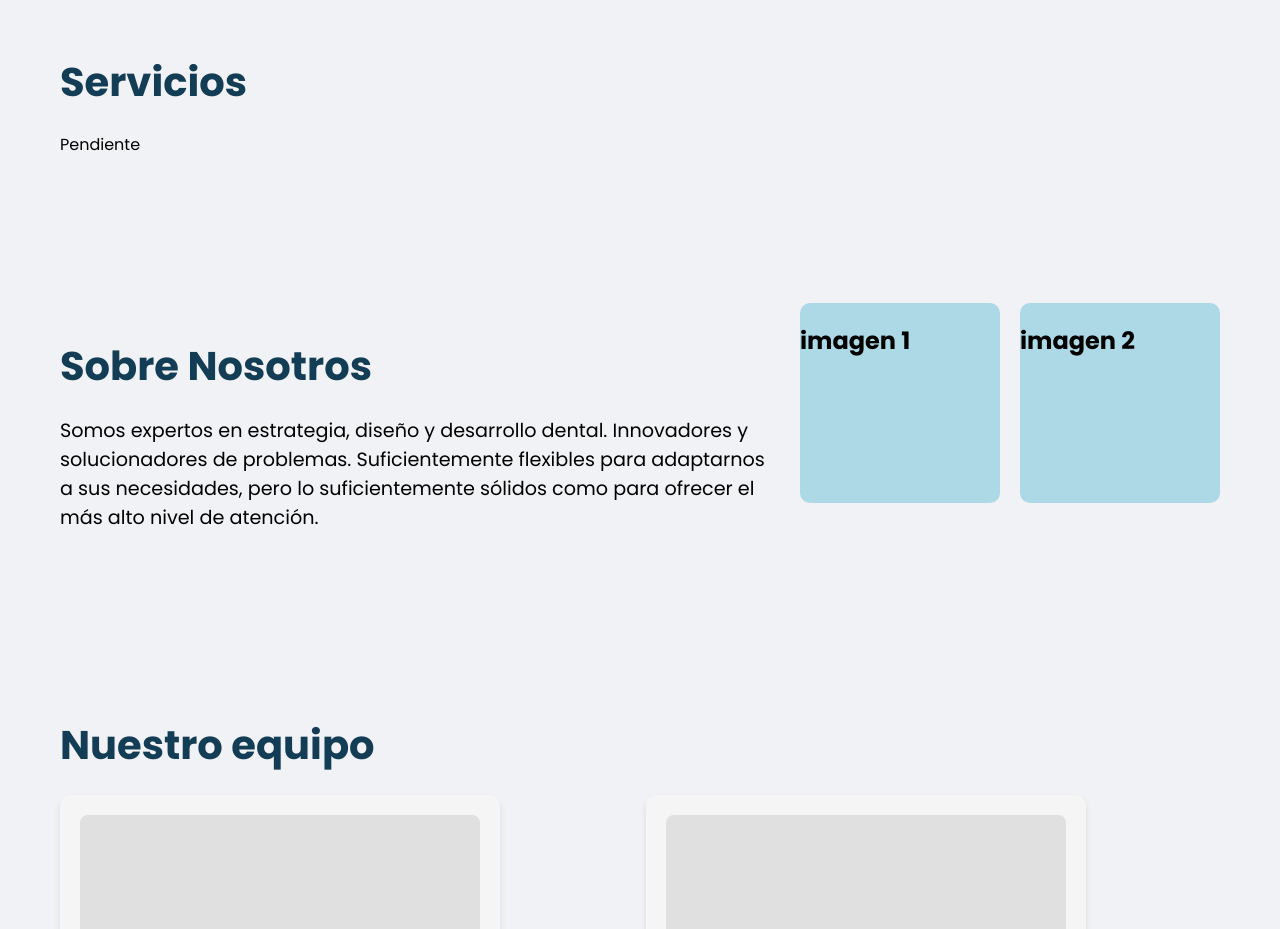
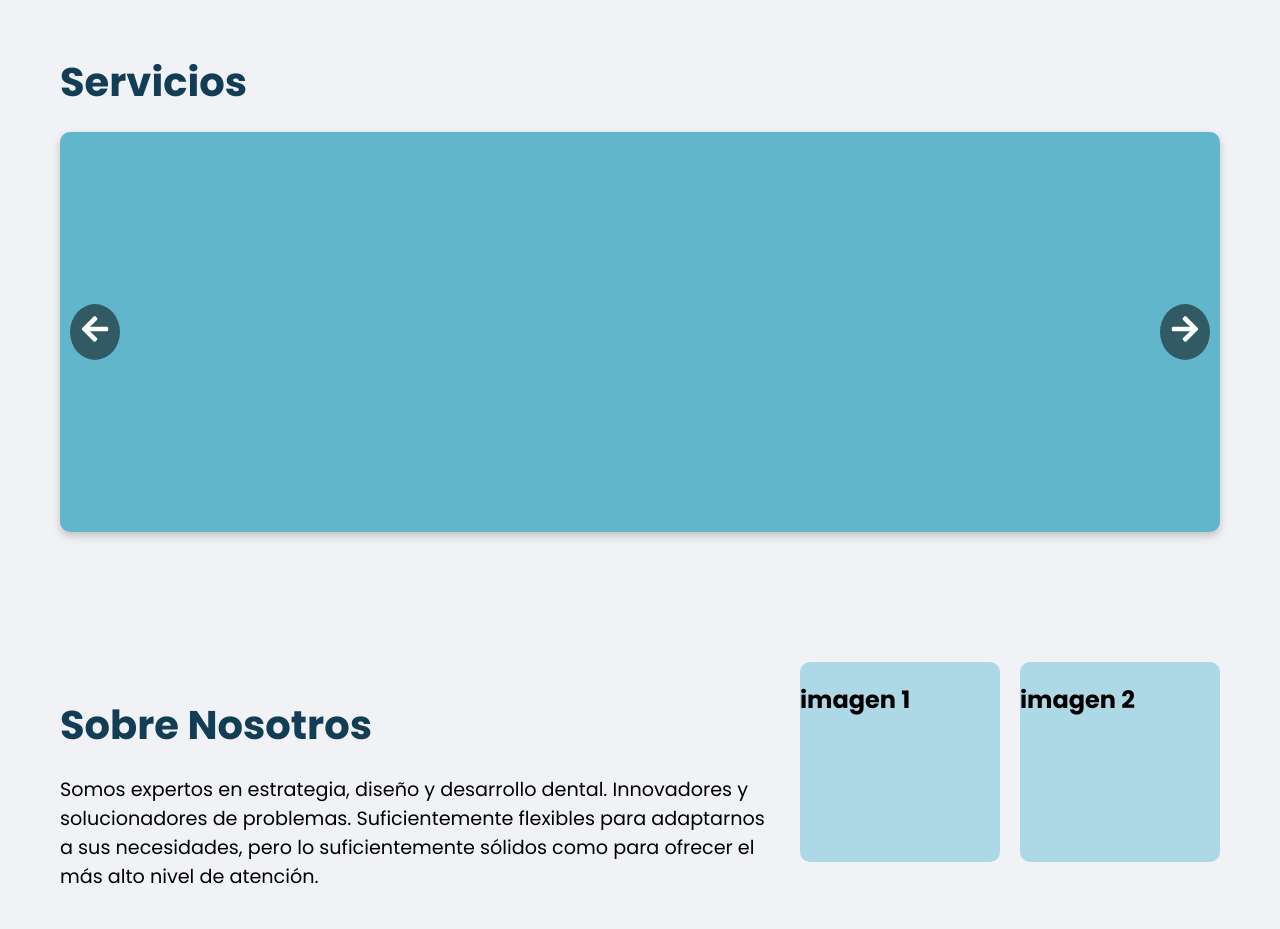
Before and after one commit to QUEVEDODENTAL/Quevedo-Dental, a React (Vite) app in the folder frontend/: page / in a window 1280 px wide. Shown: the part 780-1709 px from the top of the page. Built offline with nearby package versions, Linux system fonts and the light colour scheme; no server answers.

Commit message:
Carousel en la landingpage

```diff
--- /dev/null
+++ b/frontend/src/components/Carousel.jsx
@@ -0,0 +1,49 @@
+import { useState } from 'react';
+import { FaArrowLeft, FaArrowRight } from 'react-icons/fa'; // Importa los iconos
+import '../styles/Carousel.css';
+
+const Carousel = () => {
+  const [currentSlide, setCurrentSlide] = useState(0);
+
+  const slides = [
+    { id: 1, color: '#62b6cb' },
+    { id: 2, color: '#bee9e8' },
+    { id: 3, color: '#1b4965' },
+    { id: 4, color: '#cae9ff' },
+    { id: 5, color: '#5fa8d3' },
+  ];
+
+  const nextSlide = () => {
+    setCurrentSlide((prev) => (prev + 1) % slides.length);
+  };
+
+  const prevSlide = () => {
+    setCurrentSlide((prev) => (prev - 1 + slides.length) % slides.length);
+  };
+
+  return (
+    <div className="carousel">
+      <div
+        className="carousel-slides"
+        style={{ transform: `translateX(-${currentSlide * 100}%)` }}
+      >
+        {slides.map((slide) => (
+          <div
+            key={slide.id}
+            className="carousel-slide"
+            style={{ backgroundColor: slide.color }}
+          ></div>
+        ))}
+      </div>
+
+      <button className="carousel-button prev" onClick={prevSlide}>
+        <FaArrowLeft size={30} /> {/* Icono de flecha hacia la izquierda */}
+      </button>
+      <button className="carousel-button next" onClick={nextSlide}>
+        <FaArrowRight size={30} /> {/* Icono de flecha hacia la derecha */}
+      </button>
+    </div>
+  );
+};
+
+export default Carousel;
--- a/frontend/src/pages/Home.jsx
+++ b/frontend/src/pages/Home.jsx
@@ -3,6 +3,7 @@ import { useNavigate } from 'react-router-dom';
 import { FaAngleDoubleUp } from 'react-icons/fa';
 import '../styles/Home.css';
 import CardsPersonal from '../components/Cardspersonal';
+import Carousel from '../components/Carousel'
 
 const Home = () => {
   const navigate = useNavigate();
@@ -73,9 +74,7 @@ const Home = () => {
         <h2 className="nuestro-equipo-title">
           Servicios
         </h2>
-        <p>
-          Pendiente
-        </p>
+        <Carousel/>
       </section>
 
       {/* Sección Sobre Nosotros */}
--- /dev/null
+++ b/frontend/src/styles/Carousel.css
@@ -0,0 +1,46 @@
+.carousel {
+    position: relative;
+    width: 100%;
+    height: 400px;
+    overflow: hidden;
+    margin: auto;
+    border-radius: 10px;
+    box-shadow: 0 4px 8px rgba(0, 0, 0, 0.2);
+  }
+
+  .carousel-slides {
+    display: flex;
+    transition: transform 0.5s ease-in-out;
+  }
+
+  .carousel-slide {
+    flex: 0 0 100%;
+    height: 400px;
+  }
+
+  .carousel-button {
+    position: absolute;
+    top: 50%;
+    transform: translateY(-50%);
+    background-color: rgba(0, 0, 0, 0.5);
+    color: white;
+    border: none;
+    padding: 10px;
+    cursor: pointer;
+    z-index: 1;
+    border-radius: 50%;
+    transition: background-color 0.3s ease, transform 0.3s ease;
+  }
+
+  .carousel-button.prev {
+    left: 10px;
+  }
+
+  .carousel-button.next {
+    right: 10px;
+  }
+
+  /* Cambio de color de fondo al pasar el cursor sobre la flecha */
+  .carousel-button:hover {
+    background-color: rgba(0, 0, 0, 0.8);
+  }
```
